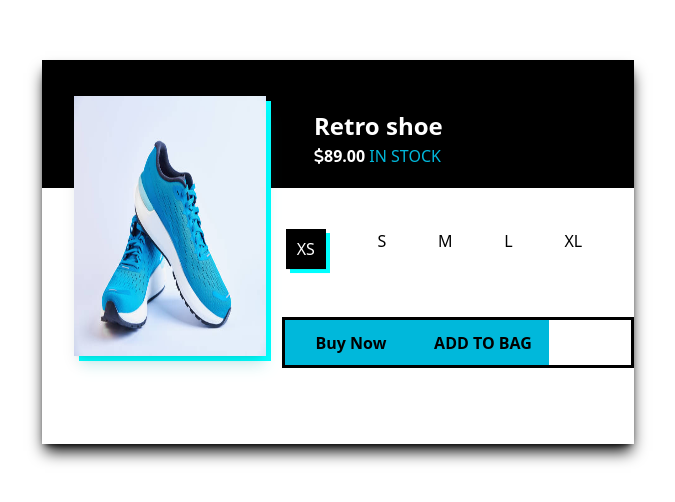
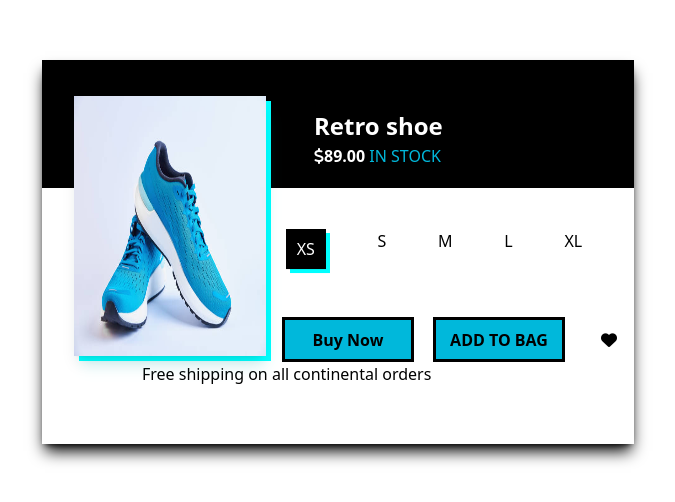
Before and after one commit to Supreme1392/tailwind_clswrk_1, a plain HTML site: page index.html in a window 1280 px wide. Shown: the part 148-650 px from the top of the page, without its empty margins (302-977 px from the left). Drawn offline with Linux system fonts and the light colour scheme.

Commit message:
first commit

```diff
--- a/index.html
+++ b/index.html
@@ -14,9 +14,7 @@
     <link rel="stylesheet" href="output.css" />
   </head>
   <body>
-    <div
-      class="wrapper w-[100vw] h-[100vh] flex flex-col justify-center items-center shadow-2xs"
-    >
+    <div class="wrapper w-[100vw] h-[100vh] flex flex-col justify-center items-center shadow-2xs">
       <div class="main shadow-black shadow-lg">
         <div class="first w-[37rem] h-[8rem] bg-black">
           <div class="ml-[17rem] pt-[3rem]">
@@ -55,15 +53,15 @@
               </ul>
             </div>
 
-            <div class="button ml-[15rem] flex gap-3 mt-[3rem] border-3">
-                <button class="bg-cyan-500  font-bold w-[132px] h-[45px] ">Buy  <span>Now</span></button>
-                <button class="font-bold  w-[132px] h-[45px] m-3 bg-cyan-500">ADD TO BAG</button>
+            <div class="button ml-[15rem] flex justify-between mt-[3rem]">
+              <button class="bg-cyan-500 font-bold w-[132px] h-[45px] border-3">Buy <span>Now</span></button>
+              <button class="font-bold w-[132px] h-[45px] m-3 bg-cyan-500 border-3">ADD TO BAG</button>
+              <span class="w-[50px] h-[45px] flex justify-center items-center"><i class="fa-solid fa-heart"></i></span>
+            </div>
 
-              </div>
+            <!-- Apply margin to the p tag here -->
+            <p class=" ml-[100px] ">Free shipping on all continental orders</p>
           </div>
-
-
-
         </div>
       </div>
     </div>
```
